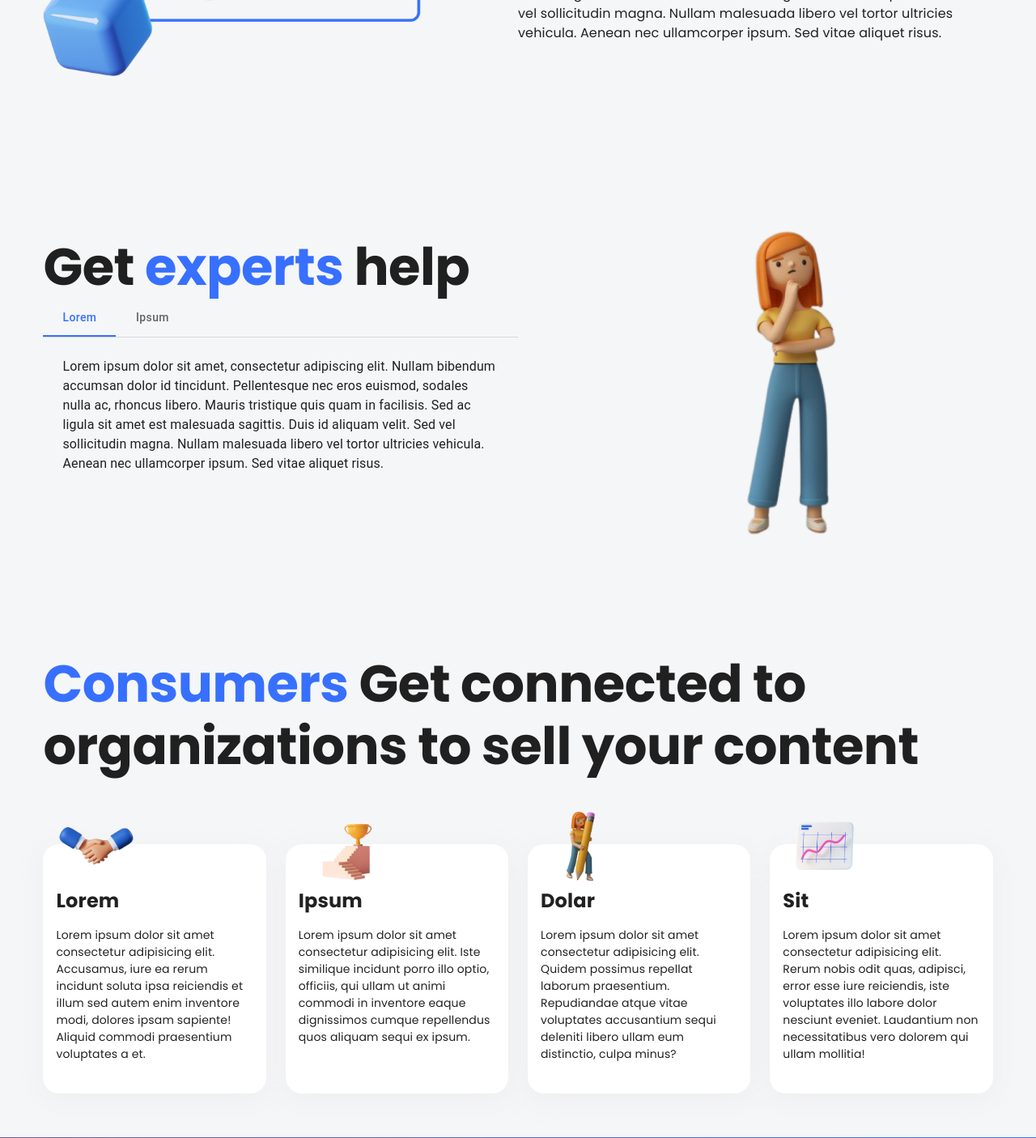
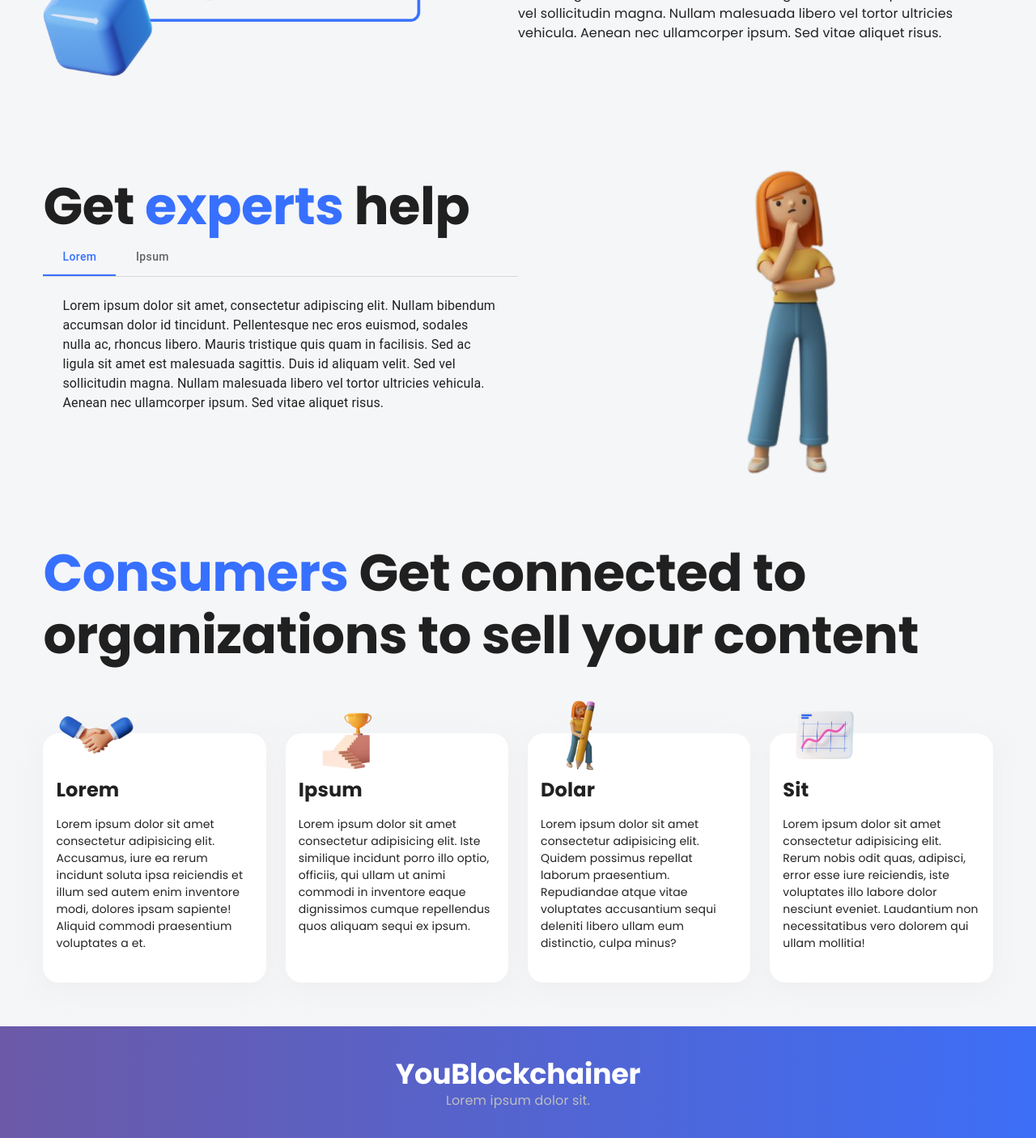
Before and after one commit to saudkhanbpk/youblockchainer-landingpage, a React (Create React App) app: page / in a window 1280 px wide. Shown: the part 1020-2426 px from the top of the page at 81% size. Built offline with nearby package versions, Linux system fonts and the light colour scheme.

Commit message:
minor changes

```diff
--- a/public/index.html
+++ b/public/index.html
@@ -5,7 +5,7 @@
     <link rel="icon" id="faviconTag" href="%PUBLIC_URL%/favicon.ico" />
     <meta name="viewport" content="width=device-width, initial-scale=1" />
     <meta name="theme-color" content="#000000" />
-    <meta name="description" content="A PLACE FOR ALL NFT HOLDERS" />
+    <meta name="description" content="tagline" />
     <link rel="apple-touch-icon" href="%PUBLIC_URL%/192.png" />
     <link rel="manifest" href="%PUBLIC_URL%/manifest.json" />
     <title>YouBlockchainer</title>
--- a/src/components/Avail.js
+++ b/src/components/Avail.js
@@ -8,7 +8,7 @@ import avail4 from '../images/avail4.png'
 
 function Avail() {
     return (
-        <div id='Consumers' style={{ marginTop: '3%', padding: '3%' }}>
+        <div id='Consumers' style={{ marginTop: '1%', padding: '3%' }}>
             <Typography variant='h2' sx={{ fontWeight: 'bold', fontFamily: 'Poppins', margin: '0', padding: '0', fontSize: { md: '4rem', sm: '2rem', xs: '2rem' } }}><strong style={{ color: '#3770FF' }}>Consumers</strong> Get connected to organizations to sell your content</Typography>
             <div data-aos="fade-up">
                 <Grid container spacing={3} sx={{ marginTop: '5%' }}>
--- a/src/components/CTA.js
+++ b/src/components/CTA.js
@@ -19,7 +19,7 @@ function CTA() {
 
     return (
         <div style={{ background: 'linear-gradient(91.97deg, #7F5288 -39.63%, #3770FF 110.12%)', margin: '0', padding: '3%', display: 'flex', flexDirection: 'column', alignItems: 'center' }}>
-            <Typography variant='h2' sx={{ fontWeight: 'bold', fontFamily: 'Poppins', margin: '0', padding: '0' }}><strong style={{ color: 'white' }}>YouBlockchainer </strong></Typography>
+            <Typography variant='h2' sx={{ fontWeight: 'bold', fontFamily: 'Poppins', fontSize: { md: '35px', sm: '30px', xs: '22px' }, margin: '0', padding: '0' }}><strong style={{ color: 'white' }}>YouBlockchainer </strong></Typography>
             <p style={{ color: '#BEBEBE', margin: '0', padding: '0' }}> Lorem ipsum dolor sit. </p>
             <Button sx={{ backgroundColor: 'white', marginTop: '3%', color: '#3770FF', border: '2px solid white', borderRadius: '50px', padding: '0.5% 2%', textTransform: 'none', fontWeight: 'bold', '&:hover': { color: 'white', border: '2px solid white' }, fontSize: { md: '15px', sm: '10px', xs: '10px' } }}>Launch App</Button>
         </div>
--- a/src/components/Communities.js
+++ b/src/components/Communities.js
@@ -5,7 +5,7 @@ import Comm from '../images/Comm.png'
 
 function Communities() {
     return (
-        <div id='Experts' style={{ marginTop: '3%', padding: '3%' }}>
+        <div id='Experts' style={{ marginTop: '0%', padding: '0% 3%' }}>
             <div data-aos="fade-up">
                 <Grid container sx={{ display: { md: 'flex', sm: 'flex', xs: 'none' }, justifyContent: 'center', alignItems: 'center' }}>
                     <Grid item md={6} sm={6}>
```
Also changed, not shown: 1 other file (tests, documents, lock files or other folders).
